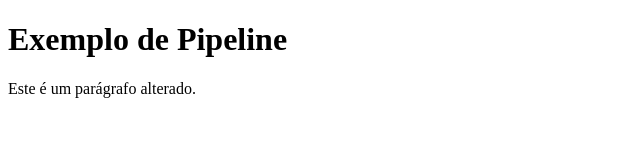
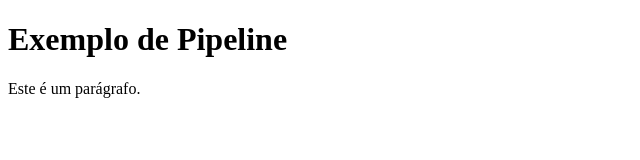
Before and after one commit to paulatoledop/exemplo_pipeline, a website: page index.html in a window 1280 px wide. Shown: the full height of the page, 0-640 px from the left. Drawn offline with Linux system fonts and the light colour scheme.

Commit message:
Paragrafo original

```diff
--- a/index.html
+++ b/index.html
@@ -7,6 +7,6 @@
 </head>
 <body>
     <h1>Exemplo de Pipeline</h1>
-<p>Este é um parágrafo alterado.</p>
+<p>Este é um parágrafo.</p>
 </body>
 </html>
```
